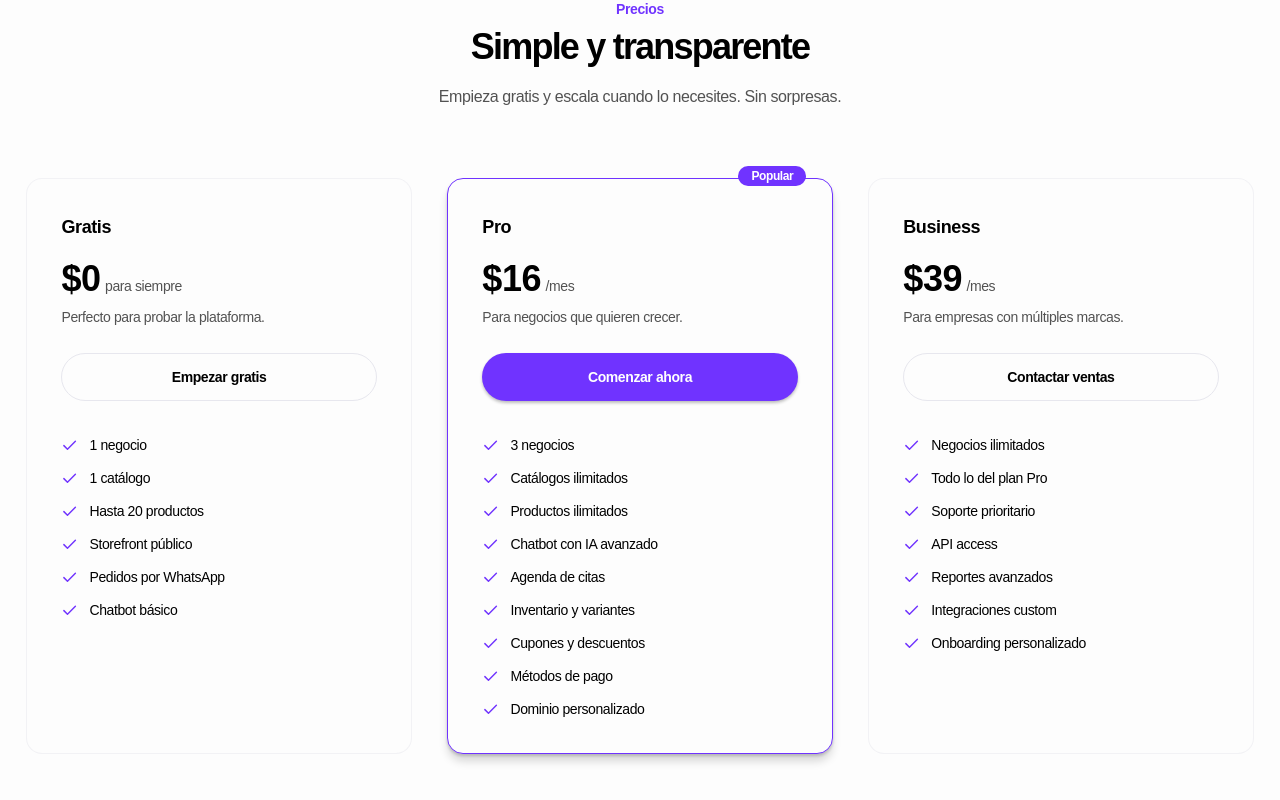
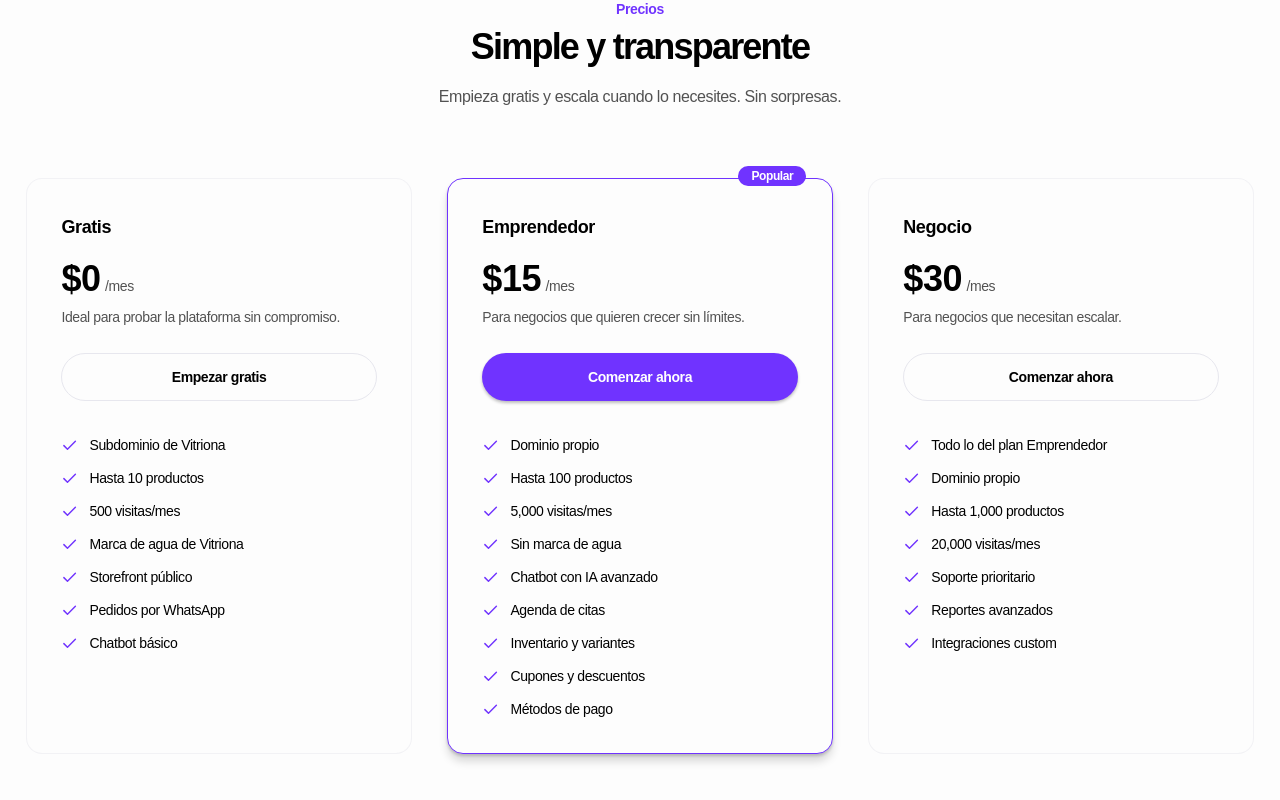
Before and after one commit to clisoftwarehouse/vitriona, a Next.js app: page / in a window 1280 px wide. Shown: the part 2871-3671 px from the top of the page. Built offline with nearby package versions, Linux system fonts and the light colour scheme; no server answers.

Commit message:
chore: pricing update

```diff
--- a/src/app/page.tsx
+++ b/src/app/page.tsx
@@ -389,12 +389,13 @@ const PLANS = [
   {
     name: 'Gratis',
     price: '$0',
-    period: 'para siempre',
-    description: 'Perfecto para probar la plataforma.',
+    period: '/mes',
+    description: 'Ideal para probar la plataforma sin compromiso.',
     features: [
-      '1 negocio',
-      '1 catálogo',
-      'Hasta 20 productos',
+      'Subdominio de Vitriona',
+      'Hasta 10 productos',
+      '500 visitas/mes',
+      'Marca de agua de Vitriona',
       'Storefront público',
       'Pedidos por WhatsApp',
       'Chatbot básico',
@@ -403,39 +404,39 @@ const PLANS = [
     highlighted: false,
   },
   {
-    name: 'Pro',
-    price: '$16',
+    name: 'Emprendedor',
+    price: '$15',
     period: '/mes',
-    description: 'Para negocios que quieren crecer.',
+    description: 'Para negocios que quieren crecer sin límites.',
     features: [
-      '3 negocios',
-      'Catálogos ilimitados',
-      'Productos ilimitados',
+      'Dominio propio',
+      'Hasta 100 productos',
+      '5,000 visitas/mes',
+      'Sin marca de agua',
       'Chatbot con IA avanzado',
       'Agenda de citas',
       'Inventario y variantes',
       'Cupones y descuentos',
       'Métodos de pago',
-      'Dominio personalizado',
     ],
     cta: 'Comenzar ahora',
     highlighted: true,
   },
   {
-    name: 'Business',
-    price: '$39',
+    name: 'Negocio',
+    price: '$30',
     period: '/mes',
-    description: 'Para empresas con múltiples marcas.',
+    description: 'Para negocios que necesitan escalar.',
     features: [
-      'Negocios ilimitados',
-      'Todo lo del plan Pro',
+      'Todo lo del plan Emprendedor',
+      'Dominio propio',
+      'Hasta 1,000 productos',
+      '20,000 visitas/mes',
       'Soporte prioritario',
-      'API access',
       'Reportes avanzados',
       'Integraciones custom',
-      'Onboarding personalizado',
     ],
-    cta: 'Contactar ventas',
+    cta: 'Comenzar ahora',
     highlighted: false,
   },
 ];
```
